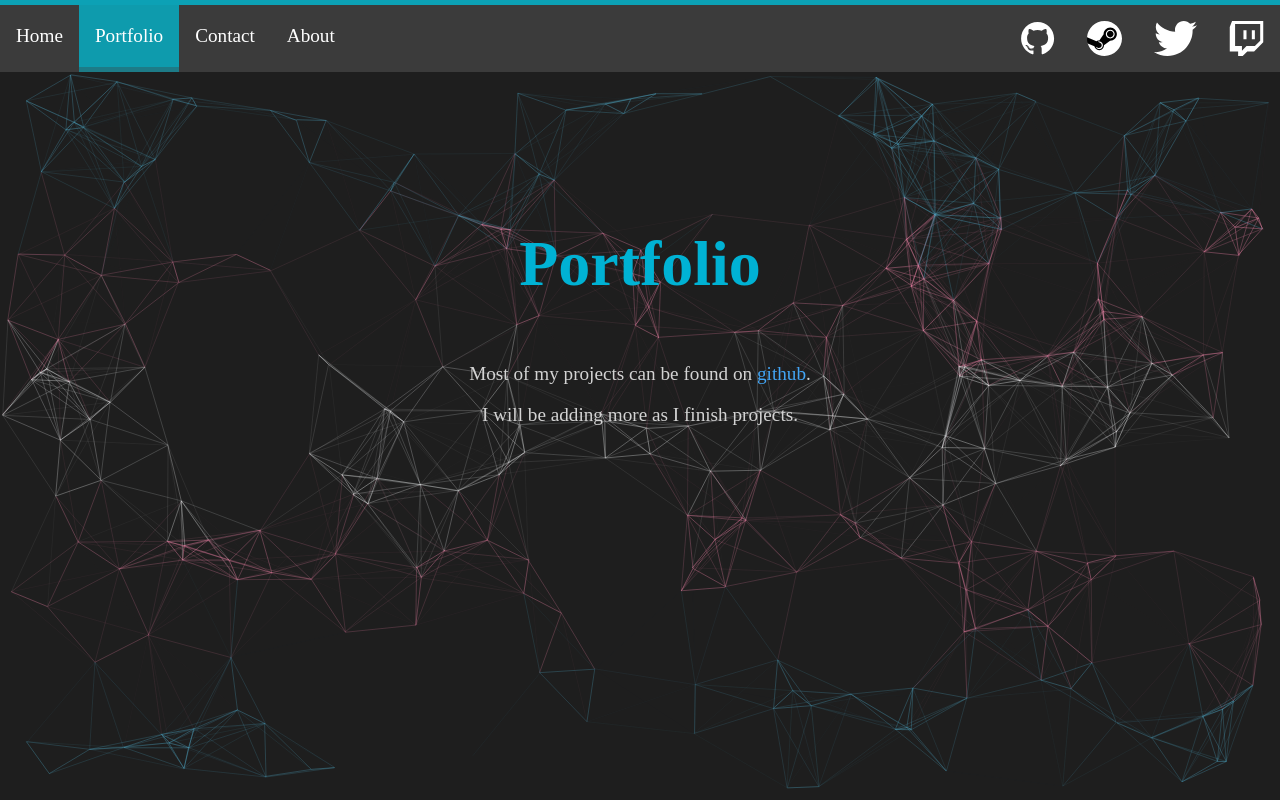
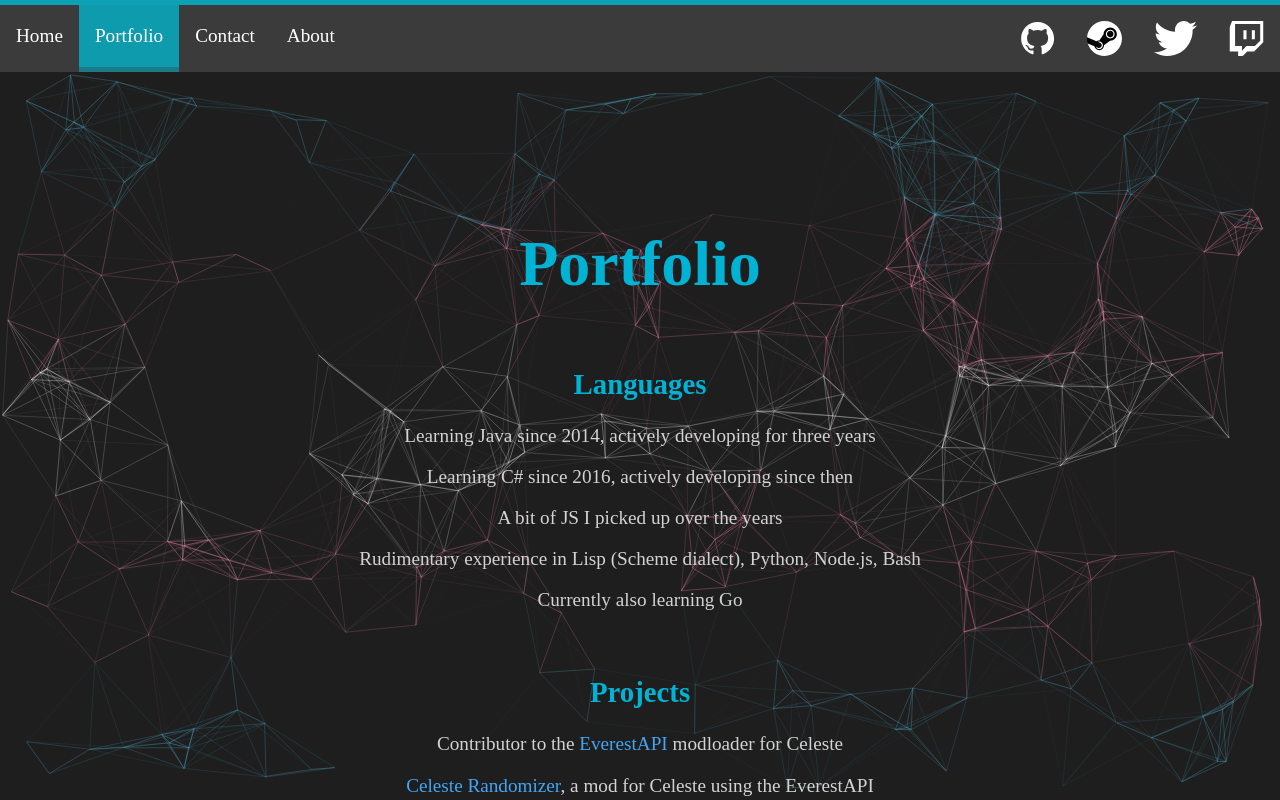
Before and after one commit to Lollyde/personal-website, a Vue app: page /portfolio in a window 1280 px wide. Shown: the top 800 px of the page. Built offline with nearby package versions, Linux system fonts and the light colour scheme.

Commit message:
add lots of stuff to portfolio

```diff
--- a/src/App.vue
+++ b/src/App.vue
@@ -25,8 +25,23 @@ const component_data = {
   portfolio_data: {
     header: `Portfolio`,
     content: [
-      `Most of my projects can be found on <a href="https://github.com/lollyde">github</a>.`,
-      `I will be adding more as I finish projects.`
+      `<h2>Languages</h2>`,
+      `Learning Java since 2014, actively developing for three years`,
+      `Learning C# since 2016, actively developing since then`,
+      `A bit of JS I picked up over the years`,
+      `Rudimentary experience in Lisp (Scheme dialect), Python, Node.js, Bash`,
+      `Currently also learning Go`,
+      `<br>`,
+      `<h2>Projects</h2>`,
+      `Contributor to the <a href="https://github.com/EverestAPI/Everest">EverestAPI</a> modloader for Celeste`,
+      `<a href="https://github.com/lollyde/CelesteRandomizer">Celeste Randomizer</a>, a mod for Celeste using the EverestAPI`,
+      `A couple of simple Twitch chatbots implemented using <a href="https://github.com/TwitchLib/TwitchLib">TwitchLib</a>`,
+      `<a href="https://github.com/lollyde/personal-website">This website</a>, using Vue.js`,
+      `"Nine men's morris" AI written in Java (Uni project)`,
+      `"Organization Helper" app for Android + backend developed in Java (Uni project)`,
+      `Sadly I cannot provide the source code for my Uni projects.`,
+      `Other projects can be found on <a href="https://github.com/lollyde">github</a>`,
+      `I will be adding more as I finish projects`
     ]
   },
   contact_data: {
```
